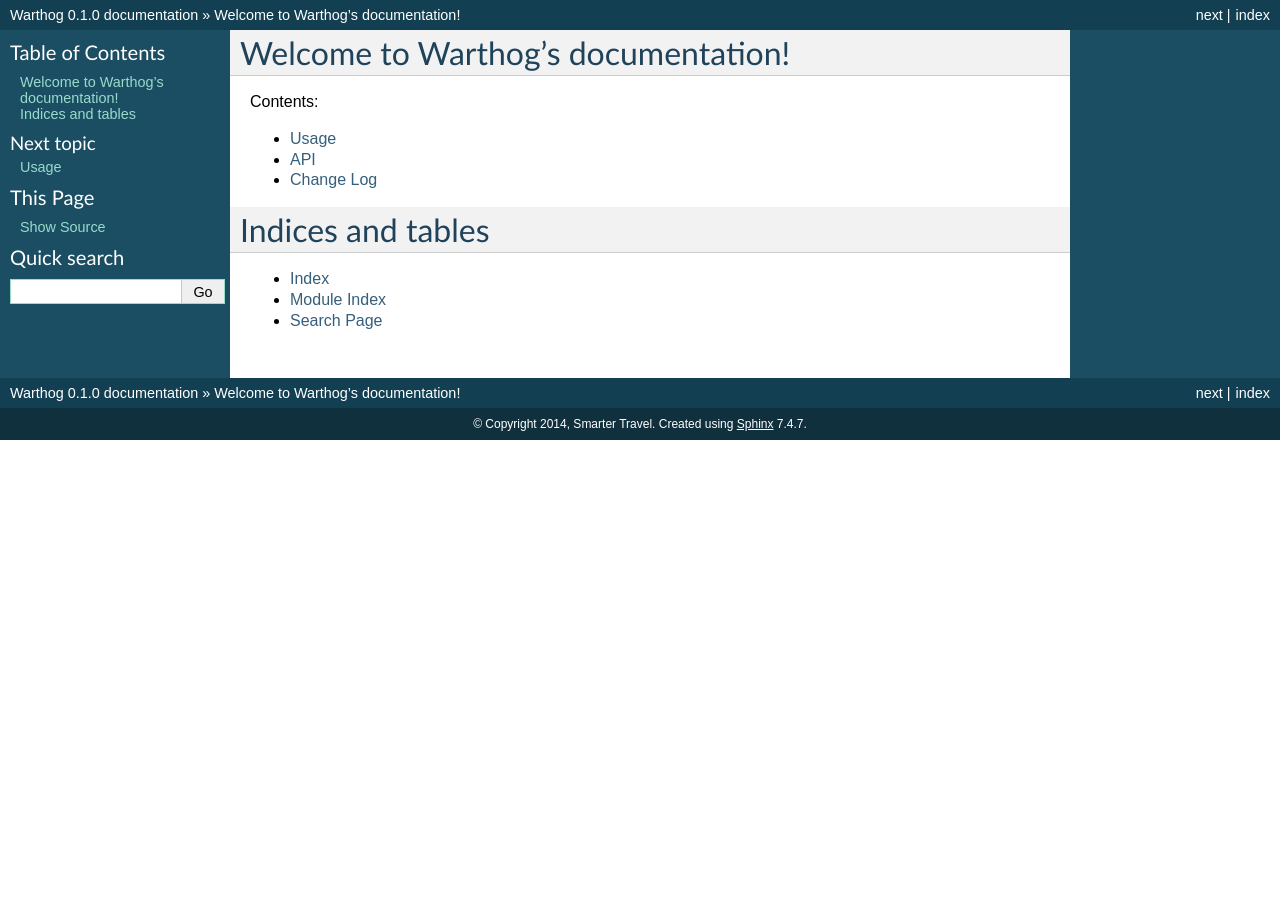
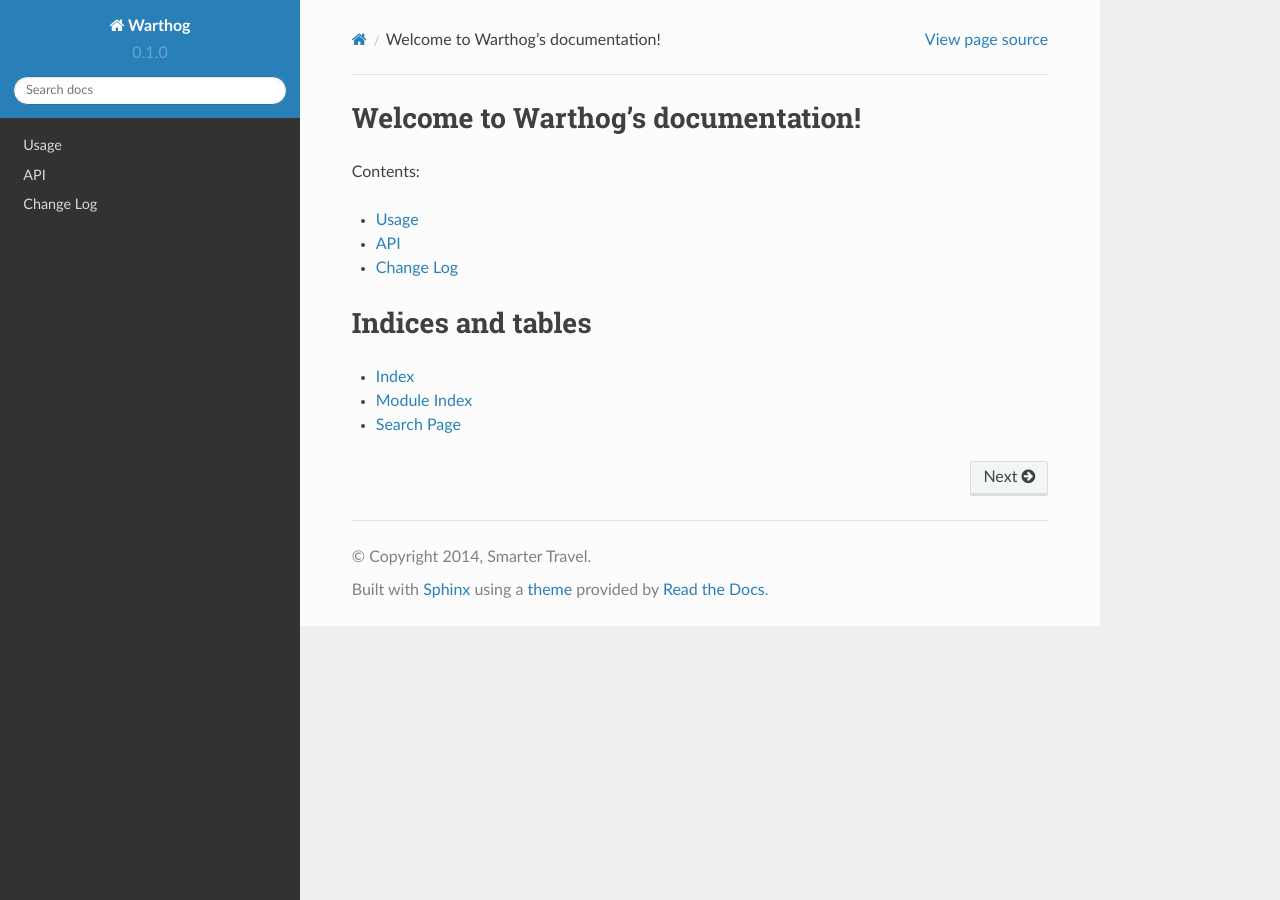
Before and after one commit to smarter-travel-media/warthog, a Sphinx documentation site: the page built from doc/source/index.rst, in a window 1280 px wide. Built offline with Sphinx 7.4.7 and the Read the Docs theme 2.0.0, drawn with Linux system fonts in a browser that asks for light colours.

Commit message:
Use RTD theme even when building locally

```diff
--- a/doc/source/conf.py
+++ b/doc/source/conf.py
@@ -18,7 +18,12 @@ import os
 # If extensions (or modules to document with autodoc) are in another directory,
 # add these directories to sys.path here. If the directory is relative to the
 # documentation root, use os.path.abspath to make it absolute, like shown here.
-#sys.path.insert(0, os.path.abspath('.'))
+# sys.path.insert(0, os.path.abspath('.'))
+
+sys.path.insert(0, os.path.abspath('../../'))
+sys.path.insert(0, os.path.abspath('.'))
+
+import warthog
 
 # -- General configuration ------------------------------------------------
 
@@ -132,6 +137,14 @@ html_theme = 'default'
 # relative to this directory. They are copied after the builtin static files,
 # so a file named "default.css" will overwrite the builtin "default.css".
 html_static_path = ['_static']
+
+on_rtd = os.getenv('READTHEDOCS', None) == 'True'
+
+if not on_rtd:  # only import and set the theme if we're building docs locally
+    import sphinx_rtd_theme
+
+    html_theme = 'sphinx_rtd_theme'
+    html_theme_path = [sphinx_rtd_theme.get_html_theme_path()]
 
 # Add any extra paths that contain custom files (such as robots.txt or
 # .htaccess) here, relative to this directory. These files are copied
```
